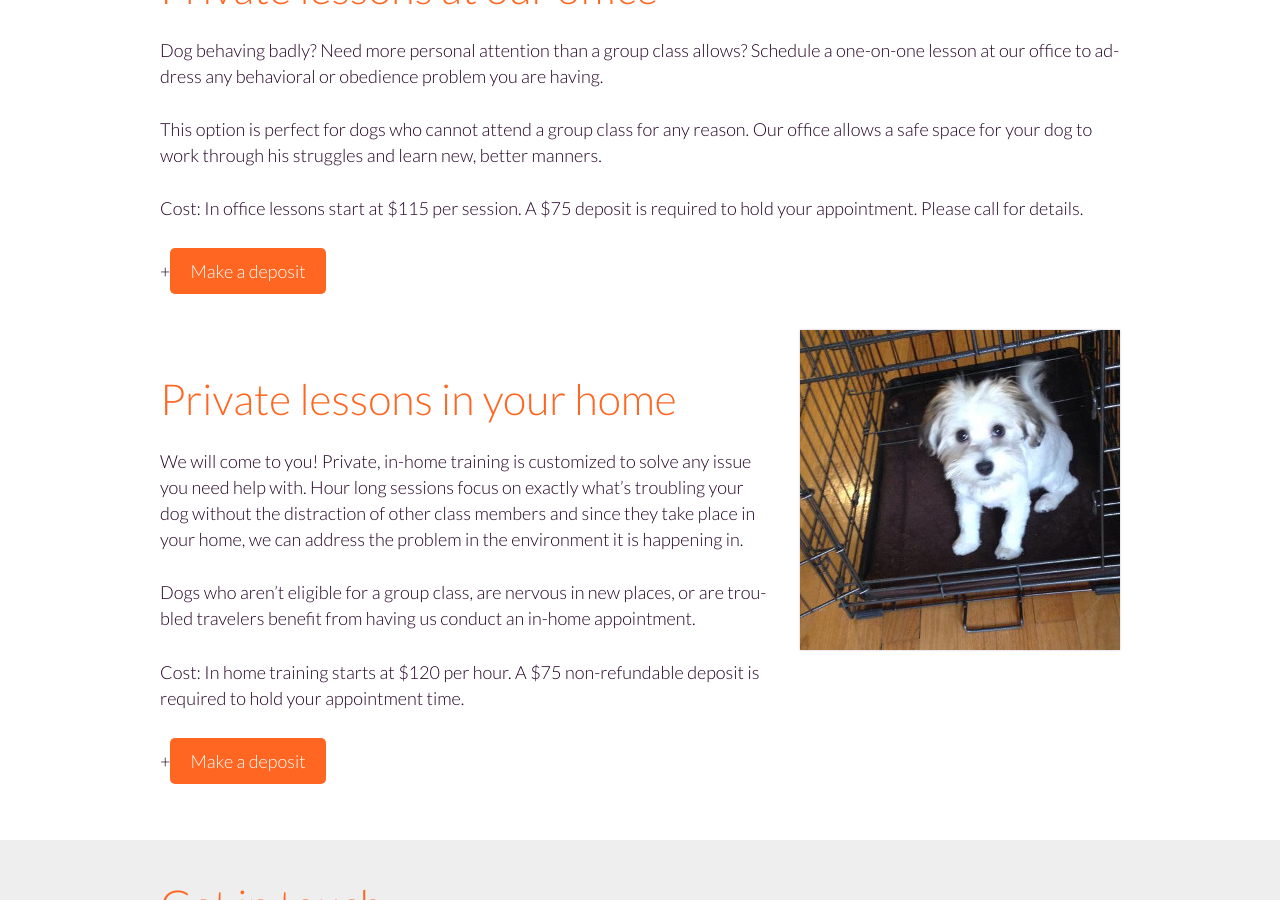
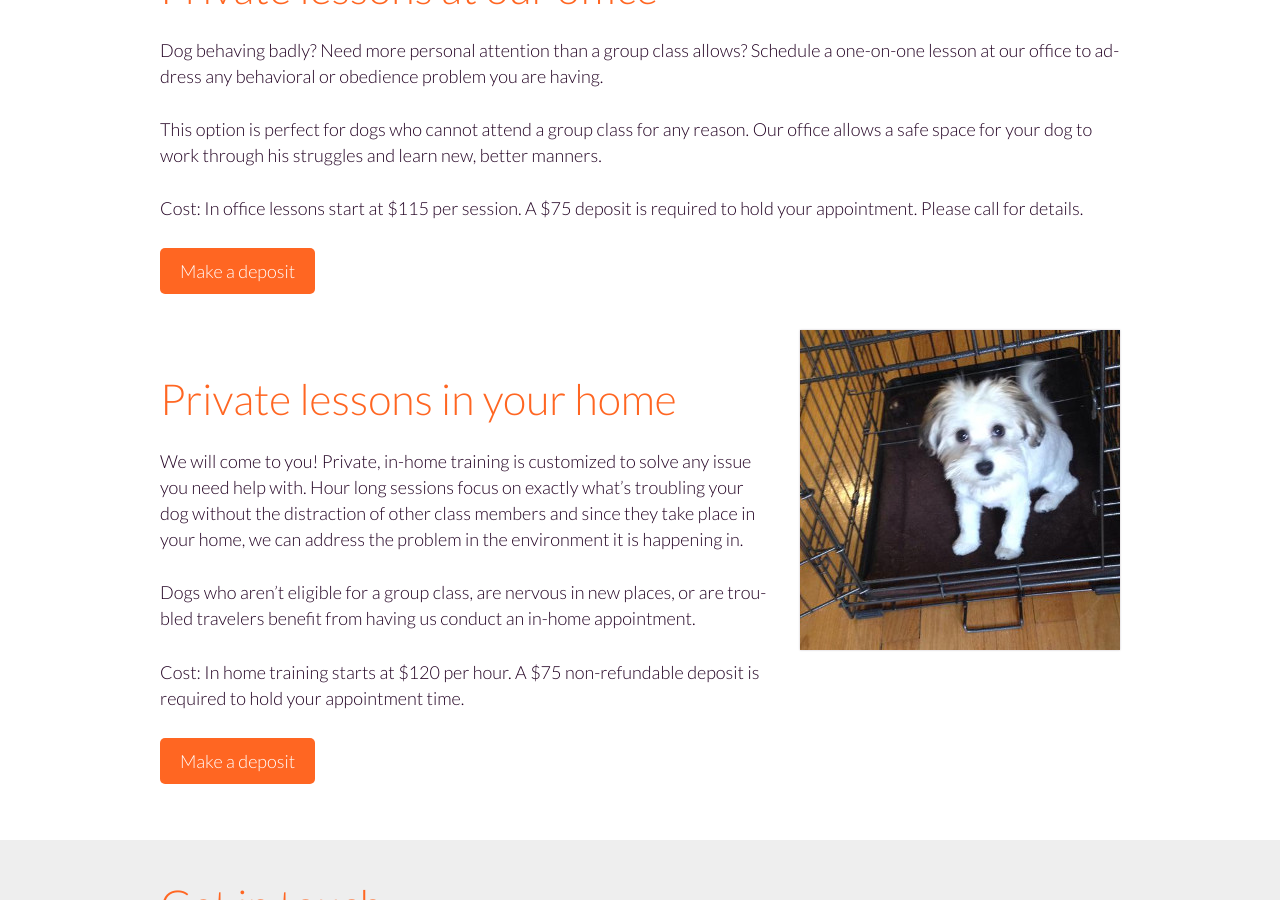
Before and after one commit to fidodogtraining/fidodogtraining.github.io, a Jekyll site: the page built from _autopages/training.md, in a window 1280 px wide and 900 px high, scrolled down 930 px. Built offline with Jekyll 4.4.1, drawn with Linux system fonts in a browser that asks for light colours.

Commit message:
Remove the plus signs from the buttons

```diff
--- a/_autopages/training.md
+++ b/_autopages/training.md
@@ -37,7 +37,7 @@ and learn new, better manners.
 Cost: In office lessons start at $115 per session. A $75 deposit is required to hold your appointment. Please call for
 details.
 
-+<a class="button" href="https://squareup.com/store/FidoPersonalDogTraining/item/deposit-for-private-lesson">Make a deposit</a>
+<a class="button" href="https://squareup.com/store/FidoPersonalDogTraining/item/deposit-for-private-lesson">Make a deposit</a>
 
 <img class="right" src="/images/home-training.jpg" alt="" />
 
@@ -53,4 +53,4 @@ travelers benefit from having us conduct an in-home appointment.
 
 Cost: In home training starts at $120 per hour. A $75 non-refundable deposit is required to hold your appointment time.
 
-+<a class="button" href="https://squareup.com/store/FidoPersonalDogTraining/item/deposit-for-private-lesson">Make a deposit</a>
+<a class="button" href="https://squareup.com/store/FidoPersonalDogTraining/item/deposit-for-private-lesson">Make a deposit</a>
```
